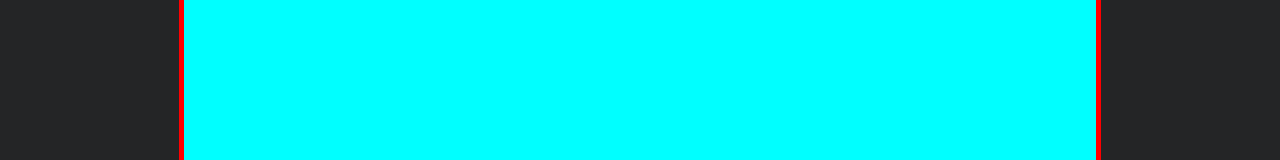
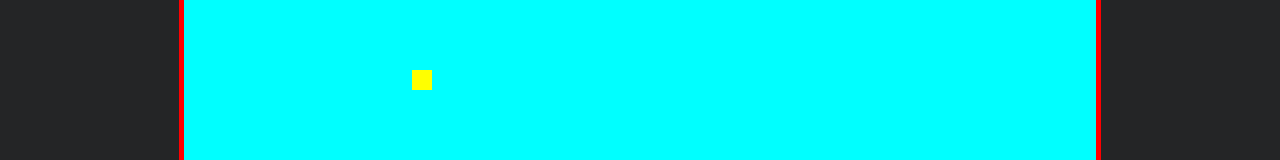
Before and after one commit to cjayneb/portfolio, a React (Vite) app: page / in a window 1280 px wide. Shown: the part 648-808 px from the top of the page. Built offline with nearby package versions, Linux system fonts and the light colour scheme.

Commit message:
Bouncing player

```diff
--- a/src/Components/FlappyBird/FlappyBird.tsx
+++ b/src/Components/FlappyBird/FlappyBird.tsx
@@ -1,6 +1,7 @@
 import React, { useEffect, useState } from "react";
 import "./FlappyBird.css";
 import Pipe from "./Pipe";
+import FlappyBirdPlayer from "./FlappyBirdPlayer";
 
 interface FlappyBirdProps {}
 
@@ -34,7 +35,6 @@ const FlappyBird = () => {
 
   const handleClick = () => {
     console.log(gameStarted);
-    pipes.pop();
   };
 
   const generatePipes = () => {
@@ -68,6 +68,7 @@ const FlappyBird = () => {
         handleClick();
       }}
     >
+      <FlappyBirdPlayer></FlappyBirdPlayer>
       {gameStarted > 0 &&
         pipes.map((pipe: any, index: any) => (
           <Pipe key={pipe.id} hT={pipe.heightT} hB={pipe.heightB} />
--- a/src/Components/FlappyBird/FlappyBirdPlayer.css
+++ b/src/Components/FlappyBird/FlappyBirdPlayer.css
@@ -0,0 +1,46 @@
+.player {
+  height: 20px;
+  width: 20px;
+  background-color: yellow;
+  margin-top: 230px;
+  margin-left: 25%;
+  animation: fall 600ms linear infinite alternate;
+  position: absolute;
+  z-index: 1;
+}
+
+@keyframes fall {
+  0% {
+    margin-top: 231px;
+  }
+  10% {
+    margin-top: 232px;
+  }
+  20% {
+    margin-top: 239px;
+  }
+  30% {
+    margin-top: 251px;
+  }
+  40% {
+    margin-top: 267px;
+  }
+  50% {
+    margin-top: 278px;
+  }
+  60% {
+    margin-top: 301px;
+  }
+  70% {
+    margin-top: 331px;
+  }
+  80% {
+    margin-top: 366px;
+  }
+  90% {
+    margin-top: 405px;
+  }
+  100% {
+    margin-top: 465px;
+  }
+}
--- a/src/Components/FlappyBird/FlappyBirdPlayer.tsx
+++ b/src/Components/FlappyBird/FlappyBirdPlayer.tsx
@@ -1,7 +1,8 @@
 import React from "react";
+import "./FlappyBirdPlayer.css";
 
 const FlappyBirdPlayer = () => {
-  return <div>FlappyBirdPlayer</div>;
+  return <div className="player"></div>;
 };
 
 export default FlappyBirdPlayer;
```
